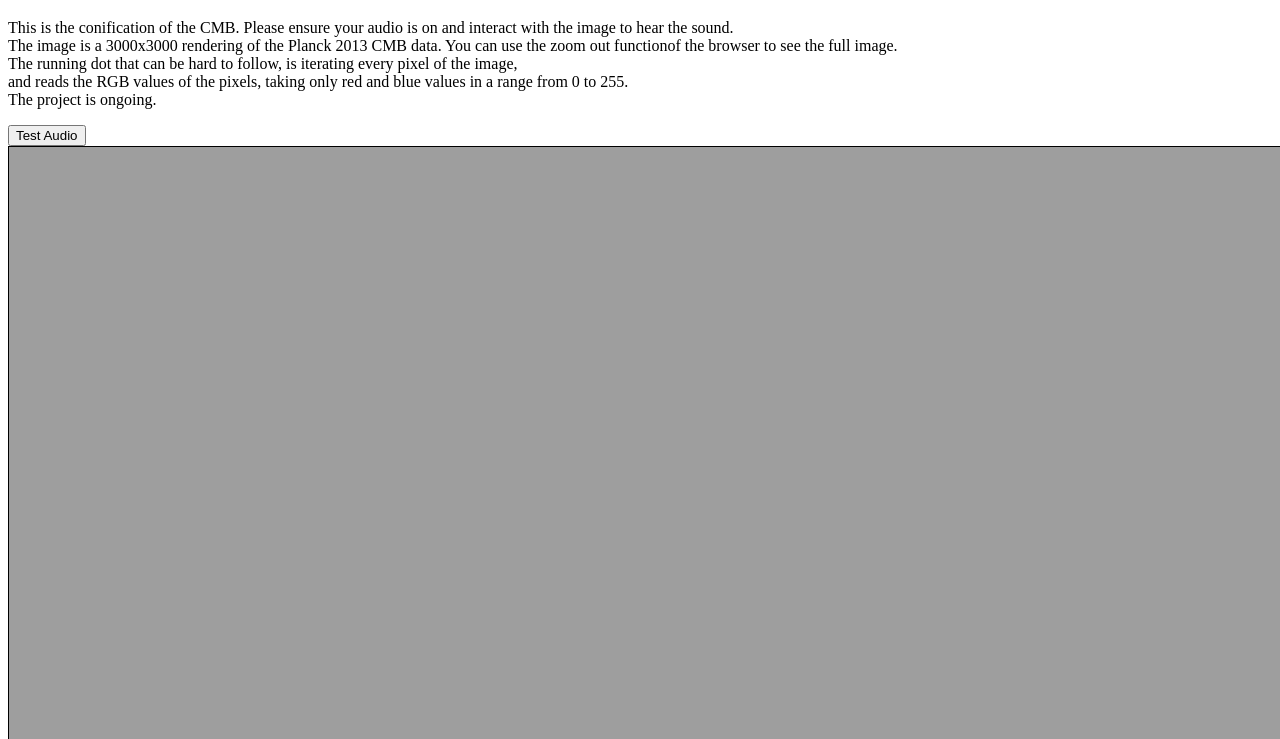
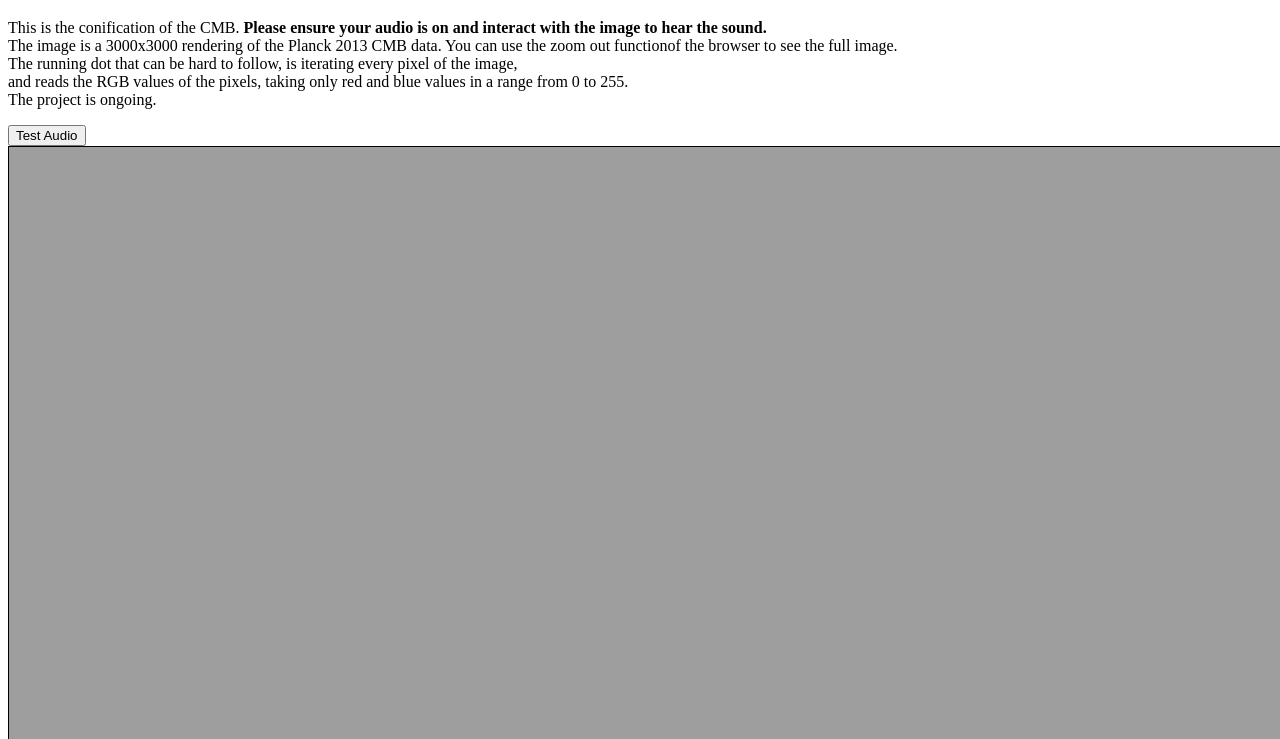
Before and after one commit to knonode/CMB, a plain HTML site: page index.html in a window 1280 px wide. Shown: the part 61-800 px from the top of the page. Drawn offline with Linux system fonts and the light colour scheme.

Commit message:
Edit of text

```diff
--- a/index.html
+++ b/index.html
@@ -12,8 +12,8 @@
 </head>
 <body>
     <h1>CMB Sonification</h1>
-    <p>This is the conification of the CMB. Please ensure your audio is on and interact
-with the image to hear the sound.<br> The image is a 3000x3000 rendering of the Planck 2013 CMB data.
+    <p>This is the conification of the CMB. <strong>Please ensure your audio is on and interact
+with the image to hear the sound.</strong><br> The image is a 3000x3000 rendering of the Planck 2013 CMB data.
 You can use the zoom out functionof the browser to see the full image.<br>The running dot that can be hard to follow,
 is iterating every pixel of the image,<br>and reads the RGB values of the pixels, taking only red and blue values
 in a range from 0 to 255.<br>The project is ongoing.</p>
```
